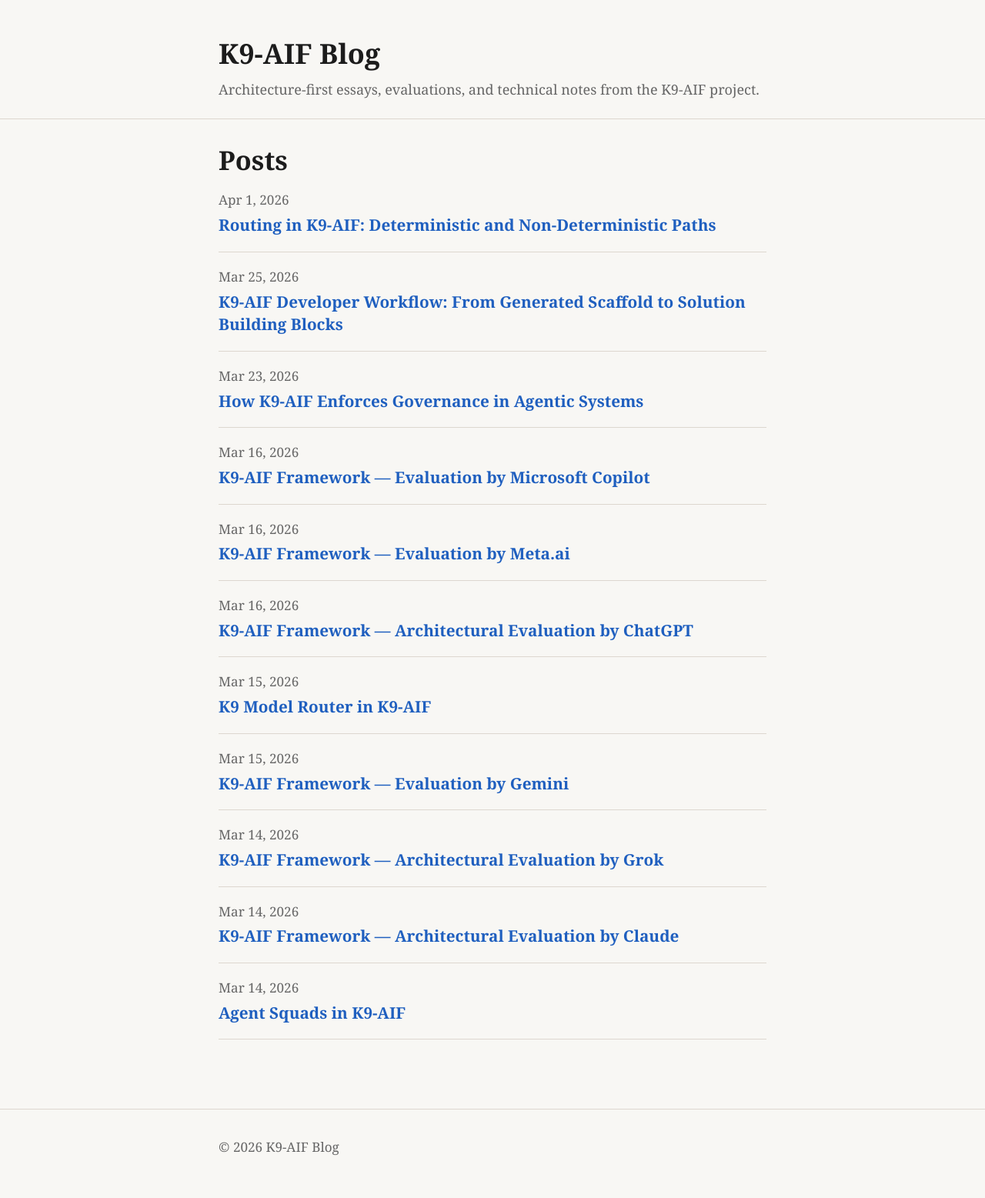
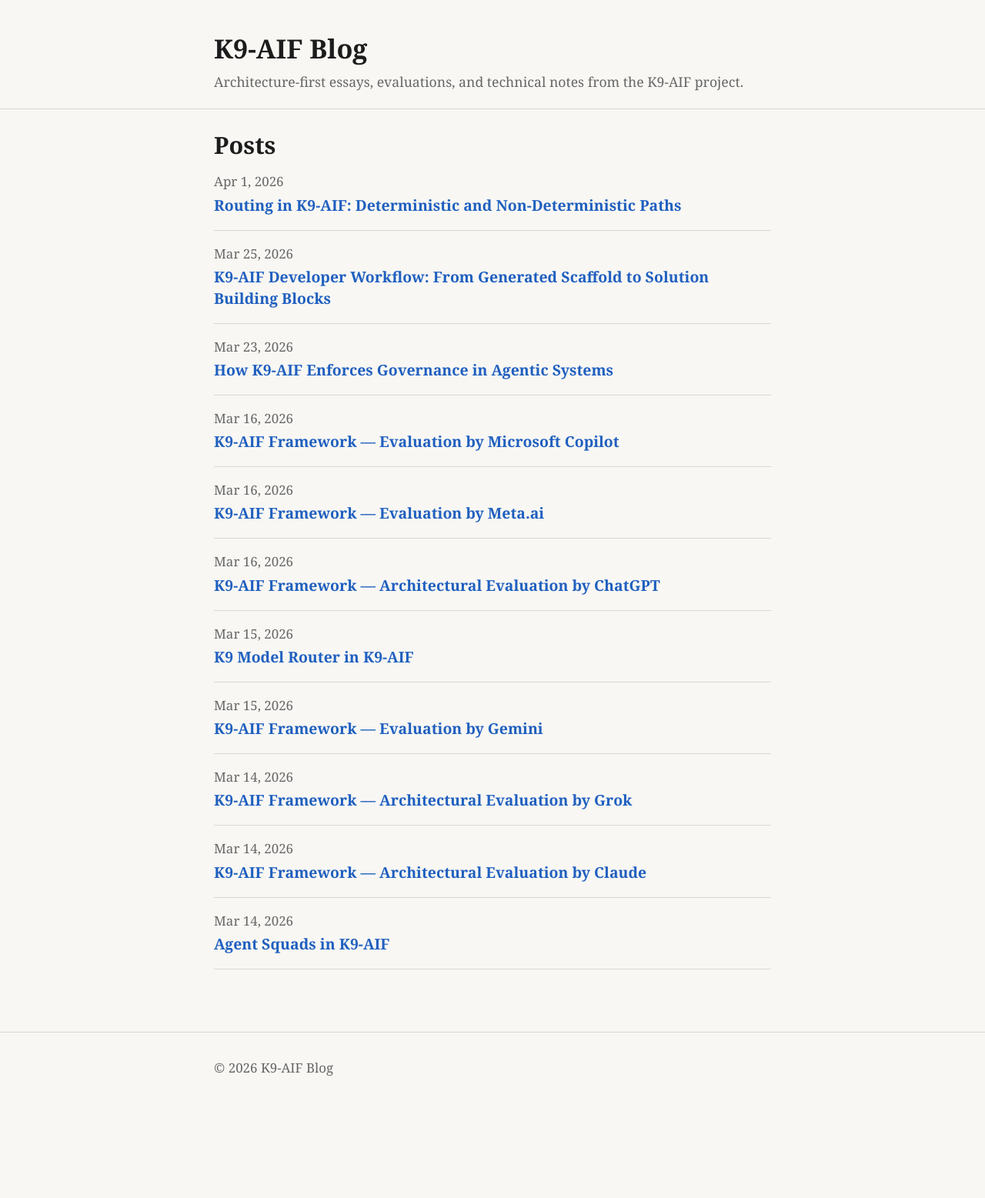
Before and after one commit to k9aif/k9-aif-blogs, a Jekyll site: the page built from index.md, in a window 1280 px wide. Shown: the whole page at 77% size. Built offline with Jekyll 4.4.1, drawn with Linux system fonts in a browser that asks for light colours; after the commit the page ends 1449 px from its top, so only the background shows below that.

Commit message:
Update style.css

```diff
--- a/assets/css/style.css
+++ b/assets/css/style.css
@@ -24,24 +24,25 @@ body {
   background: var(--bg);
   color: var(--text);
   font-family: Georgia, "Times New Roman", serif;
-  line-height: 1.65;
+  font-weight: 400;
+  line-height: 1.55;
 }
 
 .container {
-  max-width: 760px;
+  max-width: 780px;
   margin: 0 auto;
-  padding: 0 24px;
+  padding: 0 28px;
 }
 
 .site-header {
-  padding: 40px 0 24px;
+  padding: 36px 0 22px;
   border-bottom: 1px solid var(--border);
-  margin-bottom: 32px;
+  margin-bottom: 28px;
 }
 
 .site-title {
   display: inline-block;
-  font-size: 2rem;
+  font-size: 1.9rem;
   font-weight: 700;
   text-decoration: none;
   color: var(--text);
@@ -55,58 +56,60 @@ body {
 .site-description {
   margin: 0;
   color: var(--muted);
-  font-size: 1rem;
+  font-size: 0.98rem;
 }
 
 .content {
-  padding-bottom: 72px;
+  padding-bottom: 64px;
 }
 
+/* Word-doc-like heading hierarchy */
 h1,
 h2,
 h3,
 h4 {
   color: var(--text);
   line-height: 1.2;
+  font-weight: 700;
 }
 
 h1 {
-  font-size: 2.4rem;
+  font-size: 2rem;
   margin-top: 0;
-  margin-bottom: 0.8rem;
+  margin-bottom: 0.75rem;
 }
 
 h2 {
-  font-size: 1.7rem;
-  margin-top: 1.6rem;
-  margin-bottom: 0.6rem;
+  font-size: 1.55rem;
+  margin-top: 1.5rem;
+  margin-bottom: 0.55rem;
 }
 
 h3 {
-  font-size: 1.3rem;
-  margin-top: 1.2rem;
-  margin-bottom: 0.45rem;
+  font-size: 1.22rem;
+  margin-top: 1.15rem;
+  margin-bottom: 0.4rem;
 }
 
 h4 {
-  font-size: 1.1rem;
-  margin-top: 1rem;
-  margin-bottom: 0.4rem;
+  font-size: 1.05rem;
+  margin-top: 0.95rem;
+  margin-bottom: 0.35rem;
 }
 
 p {
-  margin: 0.65rem 0;
+  margin: 0.6rem 0;
   line-height: 1.5;
 }
 
 ul,
 ol {
-  margin: 0.8rem 0 1rem 1.4rem;
+  margin: 0.75rem 0 0.95rem 1.35rem;
   padding: 0;
 }
 
 li {
-  margin: 0.35rem 0;
+  margin: 0.3rem 0;
 }
 
 a {
@@ -120,8 +123,8 @@ a:hover {
 }
 
 blockquote {
-  margin: 1.2rem 0;
-  padding: 0.15rem 0 0.15rem 1rem;
+  margin: 1rem 0;
+  padding: 0.1rem 0 0.1rem 0.95rem;
   border-left: 4px solid var(--quote-border);
   color: #444;
   font-style: italic;
@@ -130,12 +133,12 @@ blockquote {
 hr {
   border: none;
   border-top: 1px solid var(--border);
-  margin: 2rem 0;
+  margin: 1.8rem 0;
 }
 
 code {
   background: var(--code-bg);
-  padding: 0.15rem 0.35rem;
+  padding: 0.14rem 0.34rem;
   border-radius: 4px;
   font-size: 0.92em;
 }
@@ -145,8 +148,8 @@ pre {
   padding: 0.9rem 1rem;
   overflow-x: auto;
   border-radius: 6px;
-  line-height: 1.5;
-  margin: 1rem 0 1.2rem;
+  line-height: 1.45;
+  margin: 0.95rem 0 1.1rem;
 }
 
 pre code {
@@ -157,59 +160,59 @@ pre code {
 img {
   max-width: 100%;
   height: auto;
-  margin: 1.2rem 0;
+  margin: 1rem 0 1.2rem;
 }
 
 .post-list-heading {
-  margin-top: 1.6rem;
+  margin-top: 1.5rem;
 }
 
 .post-list {
   list-style: none;
   padding: 0;
-  margin: 1.6rem 0 0;
+  margin: 1.5rem 0 0;
 }
 
 .post-list li {
-  margin-bottom: 1.6rem;
-  padding-bottom: 1.1rem;
+  margin-bottom: 1.4rem;
+  padding-bottom: 1rem;
   border-bottom: 1px solid var(--border);
 }
 
 .post-meta {
   display: block;
   color: var(--muted);
-  font-size: 0.95rem;
-  margin-bottom: 0.25rem;
+  font-size: 0.94rem;
+  margin-bottom: 0.22rem;
 }
 
 .post-link {
-  font-size: 1.5rem;
+  font-size: 1.35rem;
   font-weight: 600;
   line-height: 1.3;
 }
 
 .site-footer {
   border-top: 1px solid var(--border);
-  padding: 24px 0 42px;
+  padding: 22px 0 38px;
   color: var(--muted);
-  font-size: 0.95rem;
+  font-size: 0.94rem;
 }
 
 .home-intro {
-  margin-bottom: 1.6rem;
+  margin-bottom: 1.5rem;
 }
 
 .home-intro p {
   margin: 0;
-  font-size: 1.05rem;
+  font-size: 1.02rem;
   color: var(--text-secondary, #333);
 }
 
 .post-index h2 {
   margin-top: 0;
-  margin-bottom: 1rem;
-  font-size: 1.9rem;
+  margin-bottom: 0.9rem;
+  font-size: 1.7rem;
 }
 
 .compact-post-list {
@@ -219,19 +222,19 @@ img {
 }
 
 .compact-post-list li {
-  padding: 0 0 1rem 0;
-  margin: 0 0 1rem 0;
+  padding: 0 0 0.95rem 0;
+  margin: 0 0 0.95rem 0;
   border-bottom: 1px solid var(--border);
 }
 
 .post-date {
-  font-size: 0.95rem;
+  font-size: 0.94rem;
   color: var(--muted);
-  margin-bottom: 0.25rem;
+  margin-bottom: 0.22rem;
 }
 
 .post-title-link {
-  font-size: 1.15rem;
+  font-size: 1.08rem;
   font-weight: 600;
   line-height: 1.3;
   text-decoration: none;
@@ -246,24 +249,28 @@ img {
     font-size: 17px;
   }
 
+  .container {
+    padding: 0 20px;
+  }
+
   .site-header {
-    padding-top: 32px;
-    margin-bottom: 28px;
+    padding-top: 28px;
+    margin-bottom: 22px;
   }
 
   .site-title {
-    font-size: 1.8rem;
+    font-size: 1.7rem;
   }
 
   h1 {
-    font-size: 2rem;
+    font-size: 1.75rem;
   }
 
   h2 {
-    font-size: 1.5rem;
+    font-size: 1.4rem;
   }
 
   .post-link {
-    font-size: 1.25rem;
+    font-size: 1.18rem;
   }
 }
```
